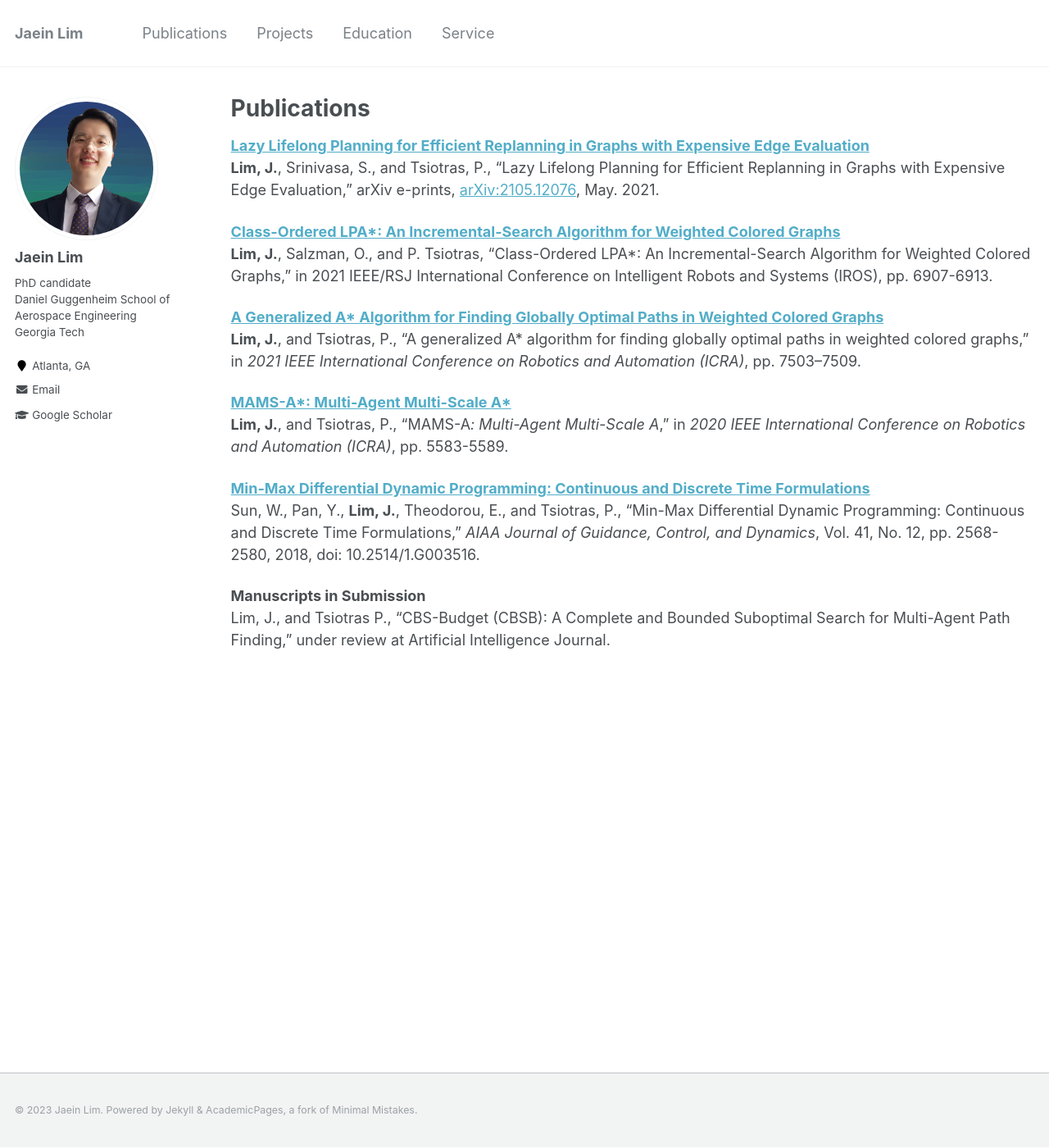
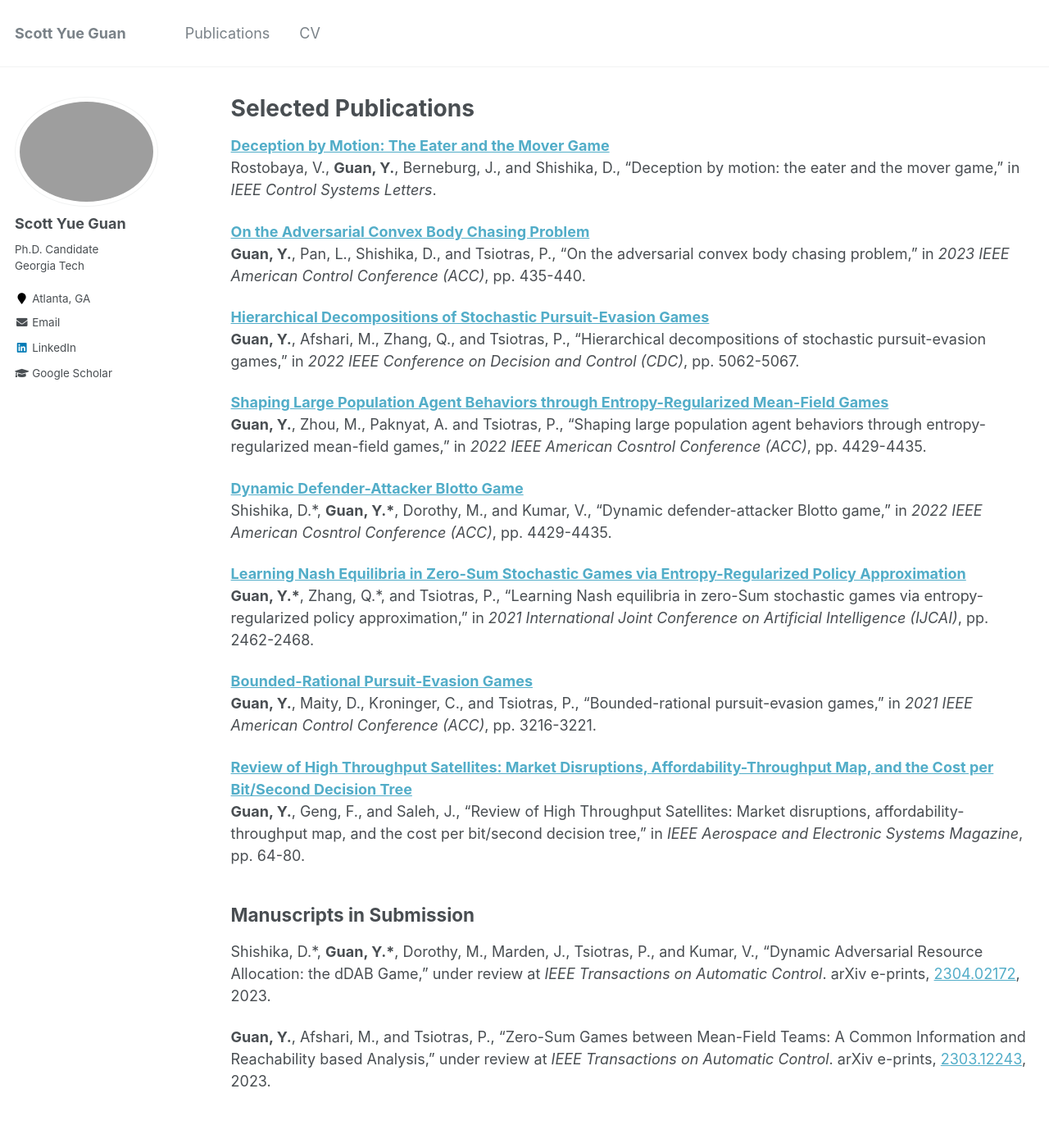
Before and after one commit to scottyueguan/scottyueguan.github.io, a Jekyll site: the page built from _pages/publications.md, in a window 1280 px wide and 1400 px high. Shown: the whole window at 82% size. Built offline with Jekyll 4.4.1, drawn with Linux system fonts in a browser that asks for light colours; some of the changed text lies outside the part shown.

```diff
--- a/_config.yml
+++ b/_config.yml
@@ -7,17 +7,17 @@
 
 # Site Settings
 locale                   : "en-US"
-title                    : "Jaein Lim"
+title                    : "Scott Yue Guan"
 title_separator          : "-"
-name                     : &name "Jaein Lim"
-description              : &description "Jaein Lim"
-url                      : https://jliminf.github.io # the base hostname & protocol for your site e.g. "https://mmistakes.github.io"
+name                     : &name "Scott Yue Guan"
+description              : &description "Scott Yue Guan"
+url                      : https://scott-guan.com # the base hostname & protocol for your site e.g. "https://mmistakes.github.io"
 baseurl                  : "" # the subpath of your site, e.g. "/blog"
-repository               : "jliminf/jliminf.github.io"
-teaser                   :  # filename of teaser fallback teaser image placed in /images/, .e.g. "500x300.png"
+repository               : "scottyueguan/scottyueguan.github.io"
+teaser                   : # filename of teaser fallback teaser image placed in /images/, .e.g. "500x300.png"
 breadcrumbs              : false # true, false (default)
 words_per_minute         : 160
-future                   : true
+future                   : false
 read_more                : "disabled" # if enabled, adds "Read more" links to excerpts
 talkmap_link             : false #change to true to add link to talkmap on talks page
 comments:
@@ -57,12 +57,12 @@ yandex_site_verification :
 
 # Social Sharing
 twitter:
-  username               : &twitter
+  username               : # scottyguan
 facebook:
   username               :
   app_id                 :
   publisher              :
-og_image                 :  # Open Graph/Twitter default site image
+og_image                 : #profile.png # Open Graph/Twitter default site image
 # For specifying social profiles
 # - https://developers.google.com/structured-data/customize/social-profiles
 social:
@@ -73,21 +73,22 @@ social:
 
 # Analytics
 analytics:
-  provider               :  "google-universal" # false (default), "google", "google-universal", "custom"
+  provider               : "goatcounter" # false (default), "google", "google-universal", "custom", "goatcounter"
   google:
     tracking_id          :
 
 
 # Site Author
 author:
-  name             : "Jaein Lim"
-  avatar           : "jliminf.jpeg"
-  bio              : "PhD candidate<br> Daniel Guggenheim School of Aerospace Engineering<br> Georgia Tech"
+  name             : "Scott Yue Guan"
+  avatar           : "profile.jpeg"
+  bio              : "Ph.D. Candidate<br> Georgia Tech"
   location         : "Atlanta, GA"
   employer         :
-  pubmed           : #"https://www.ncbi.nlm.nih.gov/pubmed/?term=john+snow"
-  googlescholar    : "https://scholar.google.com/citations?user=q5Ap8eAAAAAJ&hl=en&oi=ao"
-  email            : jliminf@gmail.com
+  pubmed           :
+  orcid            : # "http://orcid.org/0000-0002-6356-3340"
+  googlescholar    : "https://scholar.google.com/citations?user=Gr0QHIEAAAAJ"
+  email            : "yguan44@gatech.edu"
   researchgate     :  # example: "https://www.researchgate.net/profile/yourprofile"
   uri              :
   bitbucket        :
@@ -96,20 +97,20 @@ author:
   flickr           :
   facebook         :
   foursquare       :
-  github           : #"academicpages"
+  github           : # "scottyueguan"
+  gitlab           :
   google_plus      :
   keybase          :
   instagram        :
   impactstory      : #"https://profiles.impactstory.org/u/xxxx-xxxx-xxxx-xxxx"
   lastfm           :
-  linkedin         :
-  orcid            : #"http://orcid.org/yourorcidurl"
+  linkedin         : "scottyguan"
   pinterest        :
   soundcloud       :
-  stackoverflow    : # http://stackoverflow.com/users/123456/username
+  stackoverflow    : #"https://stackoverflow.com/users/10912314/jayrobwilliams"
   steam            :
   tumblr           :
-  twitter          : #"replacethistwitterhandle"
+  twitter          : # "scottyguan"
   vine             :
   weibo            :
   xing             :
@@ -127,6 +128,7 @@ exclude:
   - "*.sublime-workspace"
   - .asset-cache
   - .bundle
+  - .Rproj.user
   - .jekyll-assets-cache
   - .sass-cache
   - CHANGELOG
@@ -175,16 +177,10 @@ kramdown:
 
 # Collections
 collections:
-  teaching:
-    output: true
-    permalink: /:collection/:path/
   publications:
     output: true
     permalink: /:collection/:path/
-  projects:
-    output: true
-    permalink: /:collection/:path/
-  portfolio:
+  research:
     output: true
     permalink: /:collection/:path/
   talks:
@@ -230,19 +226,10 @@ defaults:
       author_profile: true
       share: true
       comments: true
-  # _projects
+  # _research
   - scope:
       path: ""
-      type: projects
-    values:
-      layout: single
-      author_profile: true
-      share: true
-      comments: true
-  # _portfolio
-  - scope:
-      path: ""
-      type: portfolio
+      type: research
     values:
       layout: single
       author_profile: true
@@ -267,7 +254,7 @@ sass:
 permalink: /:categories/:title/
 # paginate: 5 # amount of posts to show
 # paginate_path: /page:num/
-timezone: America/Los_Angeles # http://en.wikipedia.org/wiki/List_of_tz_database_time_zones
+timezone: America/Chicago # http://en.wikipedia.org/wiki/List_of_tz_database_time_zones
 
 
 # Plugins
--- a/_pages/publications.md
+++ b/_pages/publications.md
@@ -1,23 +1,49 @@
 ---
 layout: archive
-title: "Publications"
+title: "Selected Publications"
 permalink: /publications/
 author_profile: true
 ---
-<b>[Lazy Lifelong Planning for Efficient Replanning in Graphs with Expensive Edge Evaluation](https://jliminf.github.io/publications/lgls21)</b><br>
-<b>Lim, J.</b>, Srinivasa, S., and Tsiotras, P., "Lazy Lifelong Planning for Efficient Replanning in Graphs with Expensive Edge Evaluation,” arXiv e-prints, [arXiv:2105.12076](https://arxiv.org/abs/2105.12076), May. 2021.
 
-<b>[Class-Ordered LPA\*: An Incremental-Search Algorithm for Weighted Colored Graphs](https://jliminf.github.io/publications/colpa21)</b><br>
-<b>Lim, J.</b>, Salzman, O., and P. Tsiotras, “Class-Ordered LPA*: An Incremental-Search Algorithm for Weighted Colored Graphs,” in 2021 IEEE/RSJ International Conference on Intelligent Robots and Systems (IROS), pp. 6907-6913.
+<b>[Deception by Motion: The Eater and the Mover Game](https://ieeexplore.ieee.org/abstract/document/10171186)</b><br>
+Rostobaya, V., <b>Guan, Y.</b>, Berneburg, J., and Shishika, D., “Deception by motion: the eater and the mover game,” in <i>IEEE Control Systems Letters</i>.
 
-<b>[A Generalized A\* Algorithm for Finding Globally Optimal Paths in Weighted Colored Graphs](https://jliminf.github.io/publications/coa21)</b><br>
-<b>Lim, J.</b>, and Tsiotras, P., “A generalized A* algorithm for finding globally optimal paths in weighted colored graphs,” in <i>2021 IEEE International Conference on Robotics and Automation (ICRA)</i>, pp. 7503–7509.
+<b>[On the Adversarial Convex Body Chasing Problem](https://ieeexplore.ieee.org/abstract/document/10156405)</b><br>
+<b>Guan, Y.</b>, Pan, L., Shishika, D., and Tsiotras, P., “On the adversarial convex body chasing problem,” in <i>2023 IEEE American Control Conference (ACC)</i>, pp. 435-440.
 
-<b>[MAMS-A\*: Multi-Agent Multi-Scale A\*](https://jliminf.github.io/publications/mams20)</b><br>
-<b>Lim, J.</b>, and Tsiotras, P., "MAMS-A*: Multi-Agent Multi-Scale A*," in <i>2020 IEEE International Conference on Robotics and Automation (ICRA)</i>, pp. 5583-5589.
+<!-- <b>[Jump law of co-state in optimal control for state-dependent switched systems and applications](https://ieeexplore.ieee.org/abstract/document/10156336)</b><br>
+Zhou, M., Verriest, E., <b>Guan, Y.</b>, and Abdallah, C., “Jump law of co-state in optimal control for state-dependent switched systems and applications,” in <i>2023 IEEE American Control Conference (ACC)</i>, pp. 3566-3571. -->
 
-<b>[Min-Max Differential Dynamic Programming: Continuous and Discrete Time Formulations](https://jliminf.github.io/publications/gtddp18)</b><br>
-Sun, W., Pan, Y., <b>Lim, J.</b>, Theodorou, E., and Tsiotras, P., "Min-Max Differential Dynamic Programming: Continuous and Discrete Time Formulations," <i>AIAA Journal of Guidance, Control, and Dynamics</i>, Vol. 41, No. 12, pp. 2568-2580, 2018, doi: 10.2514/1.G003516.
+<b>[Hierarchical Decompositions of Stochastic Pursuit-Evasion Games](https://ieeexplore.ieee.org/abstract/document/9992967)</b><br>
+<b>Guan, Y.</b>, Afshari, M., Zhang, Q., and Tsiotras, P., “Hierarchical decompositions of stochastic pursuit-evasion games,” in <i>2022 IEEE Conference on Decision and Control (CDC)</i>, pp. 5062-5067.
 
-<b>Manuscripts in Submission</b><br>
-Lim, J., and Tsiotras P., “CBS-Budget (CBSB): A Complete and Bounded Suboptimal Search for Multi-Agent Path Finding,” under review at Artificial Intelligence Journal.
+<b>[Shaping Large Population Agent Behaviors through Entropy-Regularized Mean-Field Games](https://ieeexplore.ieee.org/abstract/document/9867358)</b><br>
+<b>Guan, Y.</b>, Zhou, M., Paknyat, A. and Tsiotras, P.,  "Shaping large population agent behaviors through entropy-regularized mean-field games," in <i>2022 IEEE American Cosntrol Conference (ACC)</i>, pp. 4429-4435.
+
+<b>[Dynamic Defender-Attacker Blotto Game](https://ieeexplore.ieee.org/abstract/document/9867358)</b><br>
+Shishika, D.\*, <b>Guan, Y.\*</b>, Dorothy, M., and Kumar, V., "Dynamic defender-attacker Blotto game," in <i>2022 IEEE American Cosntrol Conference (ACC)</i>, pp. 4429-4435.
+
+<b>[Learning Nash Equilibria in Zero-Sum Stochastic Games via Entropy-Regularized Policy Approximation](https://scottyueguan.github.io/publications/snq2-2011.md)</b><br>
+<b>Guan, Y.\*</b>, Zhang, Q.\*, and Tsiotras, P., “Learning Nash equilibria in zero-Sum stochastic games via entropy-regularized policy approximation,” in <i>2021 International Joint Conference on Artificial Intelligence (IJCAI)</i>, pp. 2462-2468.
+
+<b>[Bounded-Rational Pursuit-Evasion Games](https://ieeexplore.ieee.org/abstract/document/9483152)</b><br>
+<b>Guan, Y.</b>, Maity, D., Kroninger, C., and Tsiotras, P., “Bounded-rational pursuit-evasion games,” in <i>2021 IEEE American Control Conference (ACC)</i>, pp. 3216-3221.
+
+<!-- <b>[On a Hilbert-type Integral Inequality With Non-homogeneous Kernel of mixed Hyperbolic Functions](http://files.ele-math.com/articles/jmi-13-85.pdf)</b><br>
+You, M., and <b>Guan, Y.</b>, “On a Hilbert-type integral inequality with non-homogeneous kernel of mixed hyperbolic functions,” in <i>Journal of Mathematical Inequalities</i>, Vol 13, No 4, pp. 1197-1208, 2019. -->
+
+<!-- <b>[Monte-Carlo value analysis of High-Throughput Satellites: Value levers, tradeoffs, and implications for operators and investors](https://journals.plos.org/plosone/article?id=10.1371/journal.pone.0222133)</b><br>
+Geng, F., Gomez, D, <b>Guan, Y.</b>, and Saleh, J., “Monte-Carlo value analysis of High-Throughput Satellites: Value levers, tradeoffs, and implications for operators and investors,” in <i>Plos one</i>, Vol 14, No. 9, p.e0222133, 2019. -->
+
+<b>[Review of High Throughput Satellites: Market Disruptions, Affordability-Throughput Map, and the Cost per Bit/Second Decision Tree](https://ieeexplore.ieee.org/abstract/document/8766193)</b><br>
+<b>Guan, Y.</b>, Geng, F., and Saleh, J., "Review of High Throughput Satellites: Market disruptions, affordability-throughput map, and the cost per bit/second decision tree,” in <i>IEEE Aerospace and Electronic Systems Magazine</i>, pp. 64-80.
+
+
+
+<h2>Manuscripts in Submission</h2>
+
+Shishika, D.\*, <b>Guan, Y.\*</b>, Dorothy, M., Marden, J., Tsiotras, P., and Kumar, V., "Dynamic Adversarial Resource Allocation: the dDAB Game," under review at <i>IEEE Transactions on Automatic Control</i>.
+arXiv e-prints, [2304.02172](https://arxiv.org/abs/2304.02172), 2023.
+
+<b>Guan, Y.</b>, Afshari, M., and Tsiotras, P., "Zero-Sum Games between Mean-Field Teams: A Common Information and Reachability based Analysis," under review at <i>IEEE Transactions on Automatic Control</i>.
+arXiv e-prints, [2303.12243](https://arxiv.org/abs/2303.12243), 2023.
```
Also changed, not shown: _data/navigation.yml (+12 -6 lines), Gemfile.lock, images/jliminf.jpeg (deleted).
